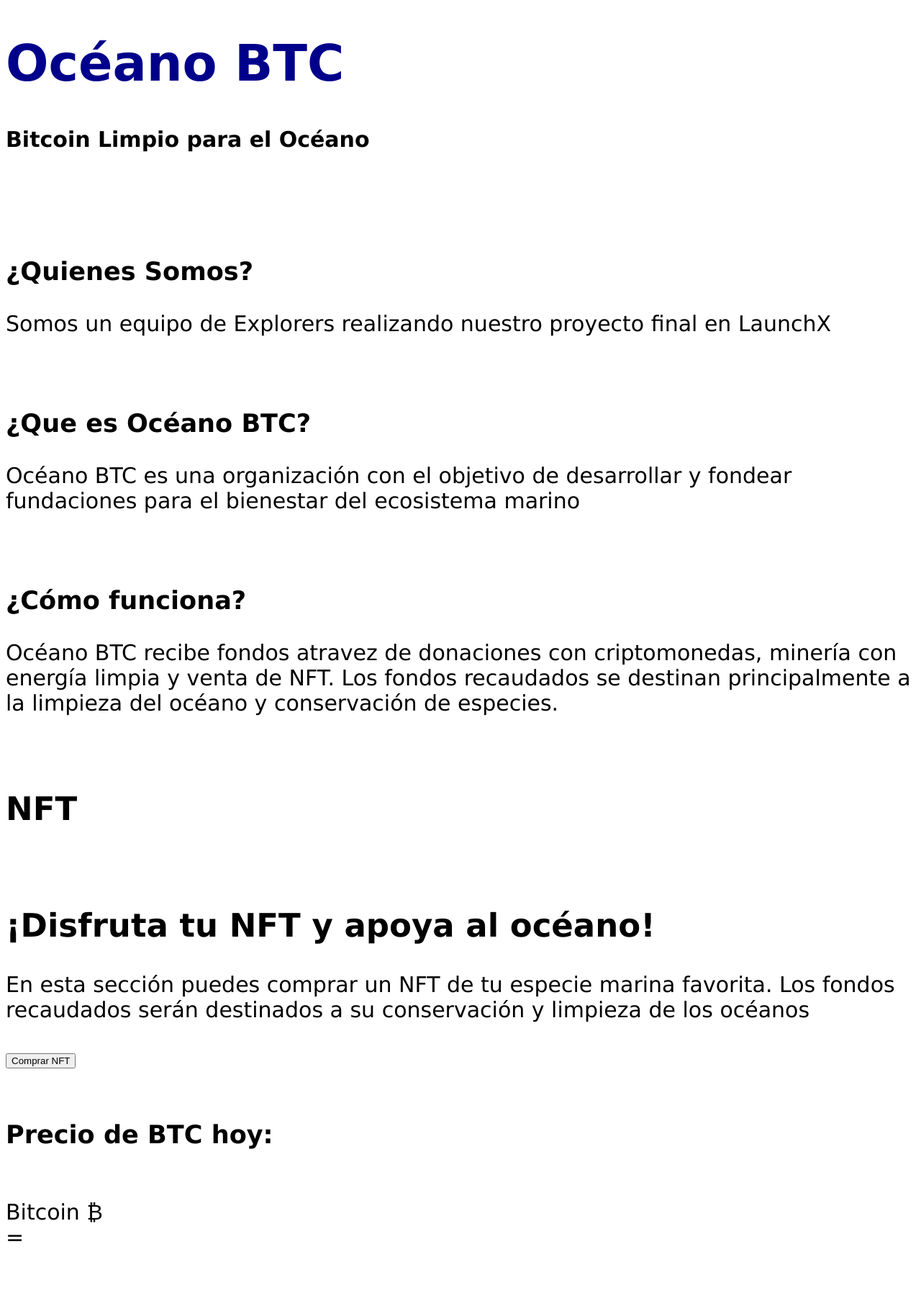
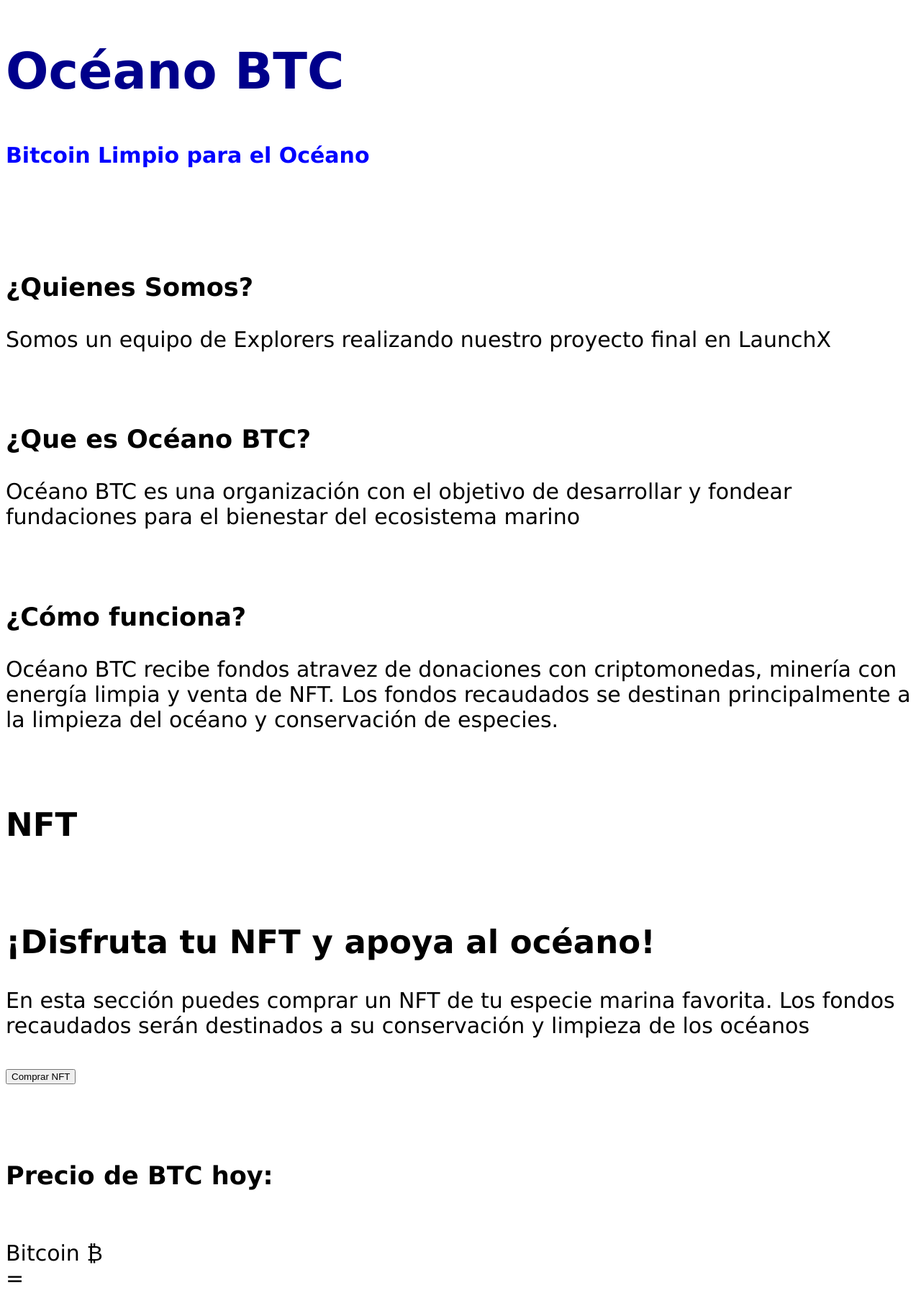
Before and after one commit to AimeFdzV/Final_LaunchX, a plain HTML site: page index.html in a window 1280 px wide. Shown: the top 1796 px of the page at 72% size. Drawn offline with Linux system fonts and the light colour scheme; no server answers.

Commit message:
Css section

```diff
--- a/index.html
+++ b/index.html
@@ -9,29 +9,45 @@
     <script src="app.js" defer></script>
 </head>
 <body>
+    <section class="logo">
     <h1>Océano BTC</h1>
     <h4>Bitcoin Limpio para el Océano</h4>
+</section>
     <br>
     <br>
+    <section class="quienes">
     <h3>¿Quienes Somos?</h3>
     <p>Somos un equipo de Explorers realizando nuestro proyecto final en LaunchX</p>
+</section>
+
     <br>
+    <section class="quees">
     <h3>¿Que es Océano BTC?</h3>
     <p>Océano BTC es una organización con el objetivo de desarrollar y fondear fundaciones para el bienestar del ecosistema marino </p>
+</section>
+
     <br>
+    <section class="como">
     <h3>¿Cómo funciona?</h3>
     <p>Océano BTC recibe fondos atravez de donaciones con criptomonedas, minería con energía limpia y venta de NFT. Los fondos recaudados se destinan principalmente a la limpieza del océano y conservación de especies.</p>
+</section>
+
     <br>
+    <section class="nft">
     <h2>NFT</h2>
+
     <br>
+
     <h2>¡Disfruta tu NFT y apoya al océano!</h2>
     <p>En esta sección puedes comprar un NFT de tu especie marina favorita. Los fondos recaudados serán destinados a su conservación y limpieza de los océanos</p>
     <a href="https:/www.opensea.io">
         <input type="button" value="Comprar NFT">
             </a>
+        </section>
+
     <br>
     <br>
-
+    <section class="api">
     <h3>Precio de BTC hoy:</h3>
         <br>
 
@@ -45,7 +61,10 @@
             <div class="coin-container" id="dollar">
             </div>
         </main>
+    </section>
+
 <br>
+<section class="donaciones">
     <h2>Donaciones</h2>
        <br>
         <p>Selecciona la criptomoneda a donar:</p>
@@ -63,8 +82,11 @@
         <br><br>
         <input type="reset">
         <input type="submit">
+    </section>
+
         <br><br>
 
+<section class="creatividad">
         <h2>Dona tu creatividad</h2>
         <br>
         <p>Si deseas apoyar al océano y no tienés capital para hacerlo, puedes enviarnos un dibujo digital realizado por ti y nosotros lo convertimos a NFT para su venta y recaudacion de fondos.</p>
@@ -84,6 +106,8 @@
 
           </form>
 
+        </section>
+
 
 
 
--- a/style.css
+++ b/style.css
@@ -8,3 +8,6 @@
     font-style: unset;
     font-weight: bold;
 }
+.logo{
+    color: blue;
+}
```
